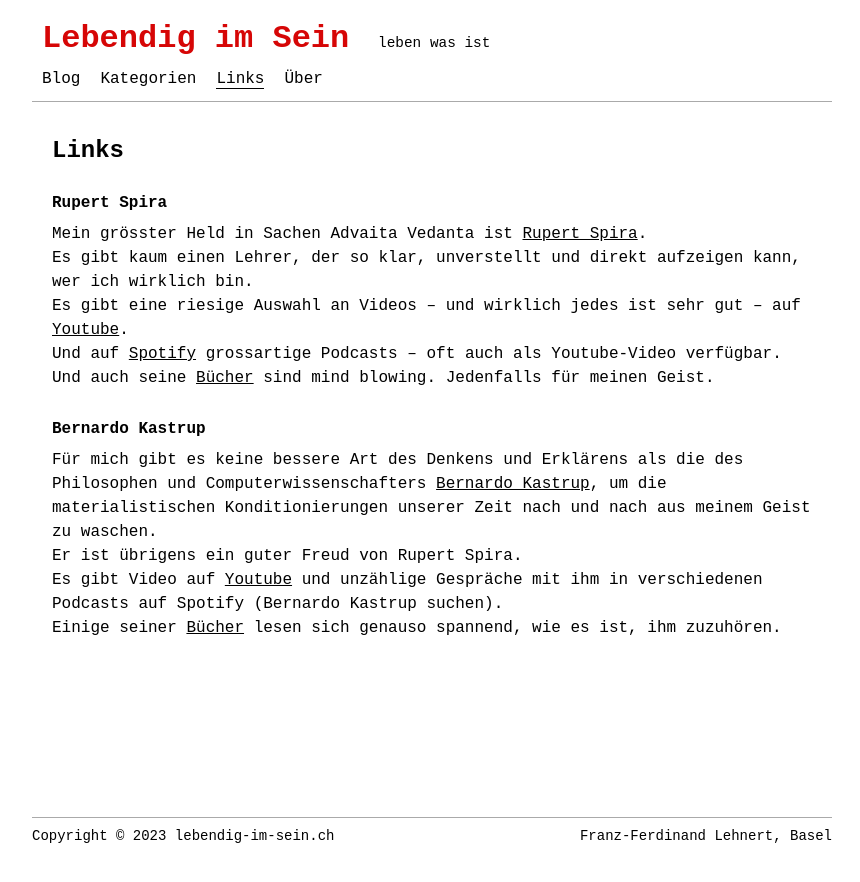
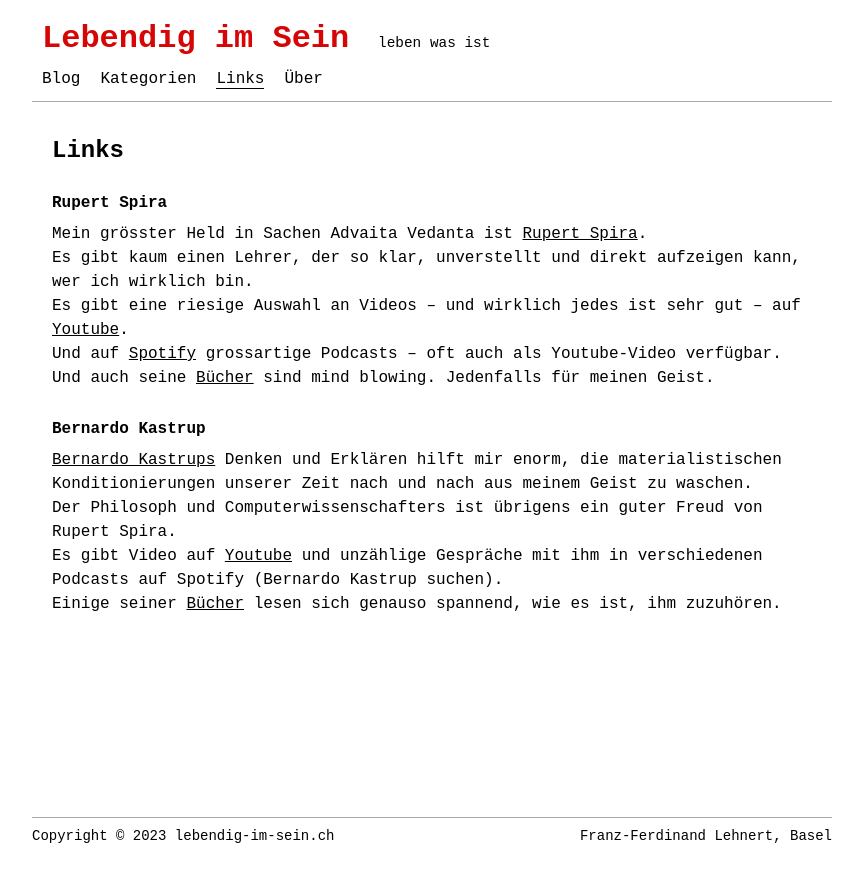
Before and after one commit to lebendigimsein/webpage, a Jekyll site: the page built from pages/links.md, in a window 1280 px wide. Shown: the top 882 px of the page, without its empty margins (208-1068 px from the left). Built offline with Jekyll 4.4.1, drawn with Linux system fonts in a browser that asks for light colours.

Commit message:
links changed

```diff
--- a/pages/links.md
+++ b/pages/links.md
@@ -12,7 +12,7 @@ Und auf [Spotify](https://open.spotify.com/show/3EdAaXLEeLeJD7yGxzDFDz?si=949f5c
 Und auch seine [Bücher](https://rupertspira.com/store){:target="_blank"} sind mind blowing. Jedenfalls für meinen Geist.
 
 ## Bernardo Kastrup
-Für mich gibt es keine bessere Art des Denkens und Erklärens als die des Philosophen und Computerwissenschafters [Bernardo Kastrup](https://www.bernardokastrup.com){:target="_blank"}, um die materialistischen Konditionierungen unserer Zeit nach und nach aus meinem Geist zu waschen.
-Er ist übrigens ein guter Freud von Rupert Spira.
+[Bernardo Kastrups](https://www.bernardokastrup.com){:target="_blank"} Denken und Erklären hilft mir enorm, die materialistischen Konditionierungen unserer Zeit nach und nach aus meinem Geist zu waschen.
+Der Philosoph und Computerwissenschafters ist übrigens ein guter Freud von Rupert Spira.
 Es gibt Video auf [Youtube](https://www.youtube.com/@bernardokastrup){:target="_blank"} und unzählige Gespräche mit ihm in verschiedenen Podcasts auf Spotify (Bernardo Kastrup suchen).
 Einige seiner [Bücher](https://www.johnhuntpublishing.com/iff-books/authors/bernardo-kastrup){:target="_blank"} lesen sich genauso spannend, wie es ist, ihm zuzuhören.
```
